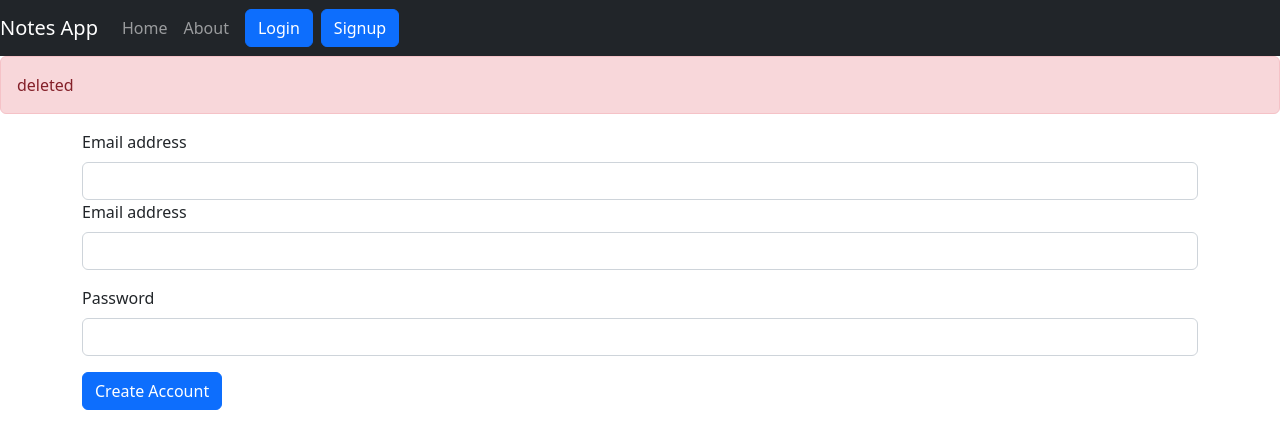
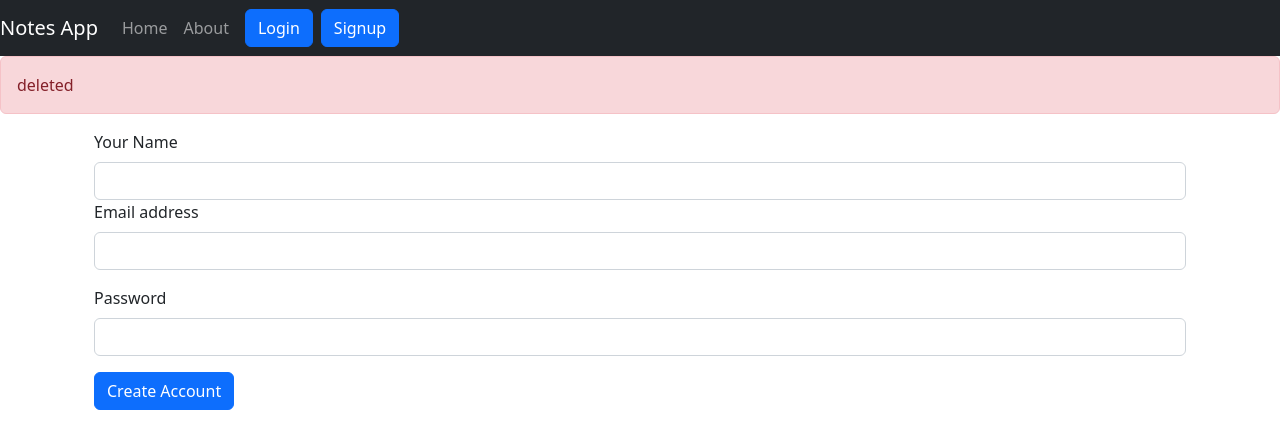
Before and after one commit to Shivanand0297/Notes-app-frontend, a React (Create React App) app: page /signup in a window 1280 px wide. Shown: the top 448 px of the page. Built offline with nearby package versions, Linux system fonts and the light colour scheme; the HTML template or start-up script is replaced by a standard one.

Commit message:
added fetch

```diff
--- a/src/components/Signup.jsx
+++ b/src/components/Signup.jsx
@@ -13,7 +13,7 @@ const Signup = () => {
     const loginFunction = async () =>{
         // api
         console.log(`${HOST}/api/auth/createuser`);
-        const res = await fetch(`${HOST}/api/auth/login`, {
+        const res = await fetch(`${HOST}/api/auth/createuser`, {
             method: "POST",
             headers: {
                 "Content-Type" : "application/json"
@@ -45,11 +45,11 @@ const Signup = () => {
 
 
   return (
-    <div>
+    <div className="container" >
         <form onSubmit={handleSubmit} >
           <div className="mb-3">
             <label htmlFor="name" className="form-label">
-              Email address
+              Your Name
             </label>
             <input
               type="text"
@@ -59,6 +59,8 @@ const Signup = () => {
               aria-describedby="emailHelp"
               onChange={handleChange}
               value={input.name}
+              required
+              minLength={5}
             />
             <label htmlFor="email" className="form-label">
               Email address
@@ -71,6 +73,7 @@ const Signup = () => {
               aria-describedby="emailHelp"
               onChange={handleChange}
               value={input.email}
+              required
             />
           </div>
           <div className="mb-3">
@@ -84,6 +87,7 @@ const Signup = () => {
               name="password"
               onChange={handleChange}
               value={input.password}
+              required
             />
           </div>
           <button type="submit" className="btn btn-primary">
```
